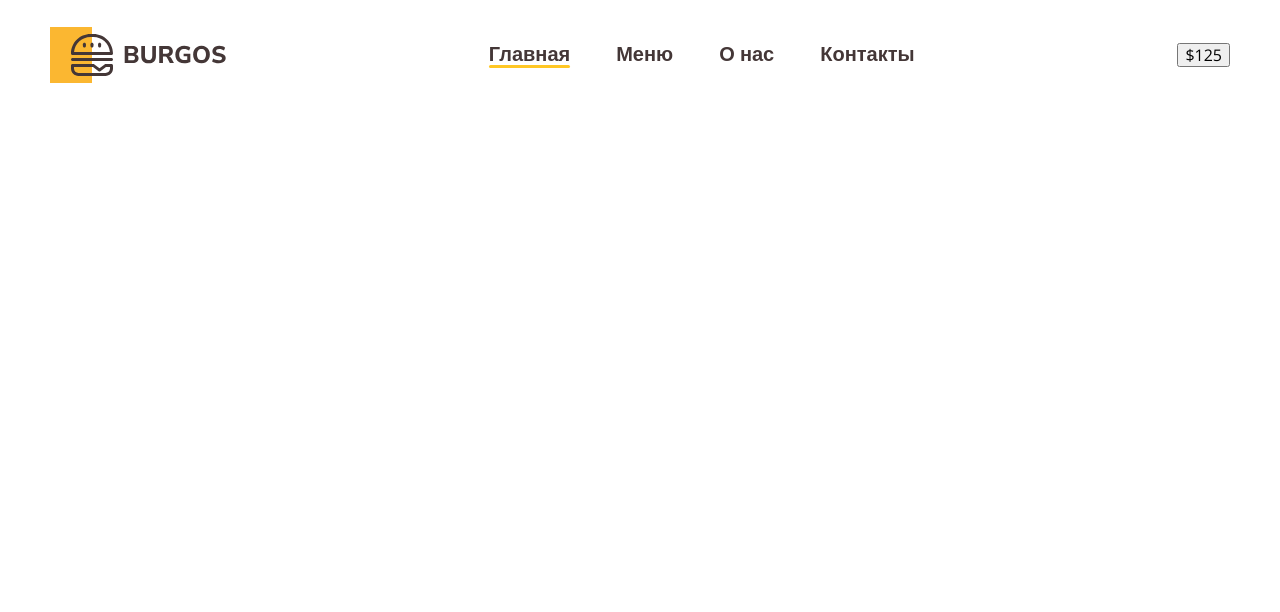
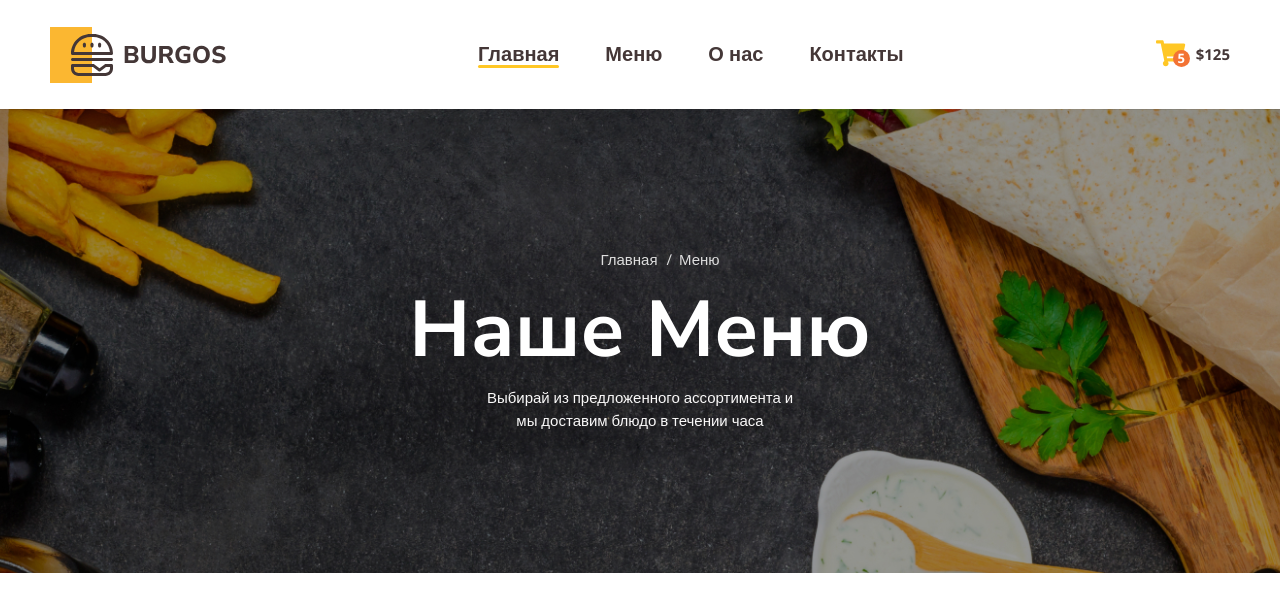
Before and after one commit to SashaSuperKot/Module01-Burger, a plain HTML site: page index.html in a window 1280 px wide. Drawn offline with nearby package versions, Linux system fonts and the light colour scheme.

Commit message:
add files

```diff
--- a/index.html
+++ b/index.html
@@ -1,5 +1,5 @@
 <!DOCTYPE html>
-<html lang="en">
+<html lang="ru">
 <head>
     <meta charset="UTF-8">
     <meta http-equiv="X-UA-Compatible" content="IE=edge">
@@ -24,9 +24,25 @@
                         <li> <a href="#">Контакты</a> </li>
                     </ul>
                 </nav>
-                <button type="button">$125</button>
+                <button type="button" class="button">
+                <span class="button-item">
+                    <img src="images/cart.svg" alt="корзина">
+                    <span class="button-count">5</span>
+                </span>
+                <span class="button-text">$125</span>
+                </button>
             </div>
         </div>
     </header>
+    <div class="bg">
+<div class="container">
+    <ul class="breadcrumbs">
+        <li><a href="#">Главная</a></li>
+        <li><a href="#">Меню</a></li>
+    </ul>
+    <h1 class="title">Наше Меню</h1>
+    <p class="description">Выбирай из предложенного ассортимента и мы доставим блюдо в течении часа</p>
+</div>
+    </div>
 </body>
 </html>
--- a/styles/main.css
+++ b/styles/main.css
@@ -47,3 +47,79 @@ body {
 .header-nav a.active::after {
     background:#FFC725;
 }
+.button {
+    display: flex;
+    align-items: center;
+    background-color: transparent;
+    border:none;
+    padding: 0;
+    gap: 10px;
+}
+.button-item {
+    position: relative;
+}
+.button-count {
+    font-weight: 700;
+    font-size: 13px;
+    color: #FFFFFF;
+    background: #f37335;
+    border-radius: 100%;
+    position: absolute;
+    width: 17px;
+    height: 17px;
+    text-align:center;
+    line-height: 1.3;
+    bottom: 3px;
+    right: -4px;
+}
+.button-text {
+    color: #443737;
+    font-weight: 700;
+    font-size: 15px;
+}
+.bg {
+    text-align: center;
+    color: #FFFFFF;
+    background-image: url(../images/bg.jpg);
+    background-size: cover;
+    background-position: center center;
+    padding: 142px;
+}
+.breadcrumbs {
+    padding-left: 100;
+    margin-top: 0;
+    display: flex;
+    justify-content: center;
+    gap: 16px;
+}
+.breadcrumbs a {
+    color: #DEDEDE;
+    font-size: 15px;
+    font-family: 'Open Sans', sans-serif;
+    text-decoration: none;
+}
+.breadcrumbs a::before {
+    content: '/';
+    position: relative;
+    left: -7px;
+}
+.breadcrumbs li:first-child a::before {
+    display: none;
+}
+.title {
+font-weight: 700;
+font-size: 79px;
+margin-top: 10px;
+margin-bottom: 10px;
+}
+.description {
+    font-family: 'Open Sans', sans-serif;
+    font-size: 15px;
+    line-height: 1.5;
+    color: #FAF9F9;
+    max-width: 320px;
+    margin: 0 auto;
+}
+li {
+list-style-type: none;
+}
```
Also changed, not shown: images/bg.jpg (added), images/cart.svg (added), images/test.png (deleted).
